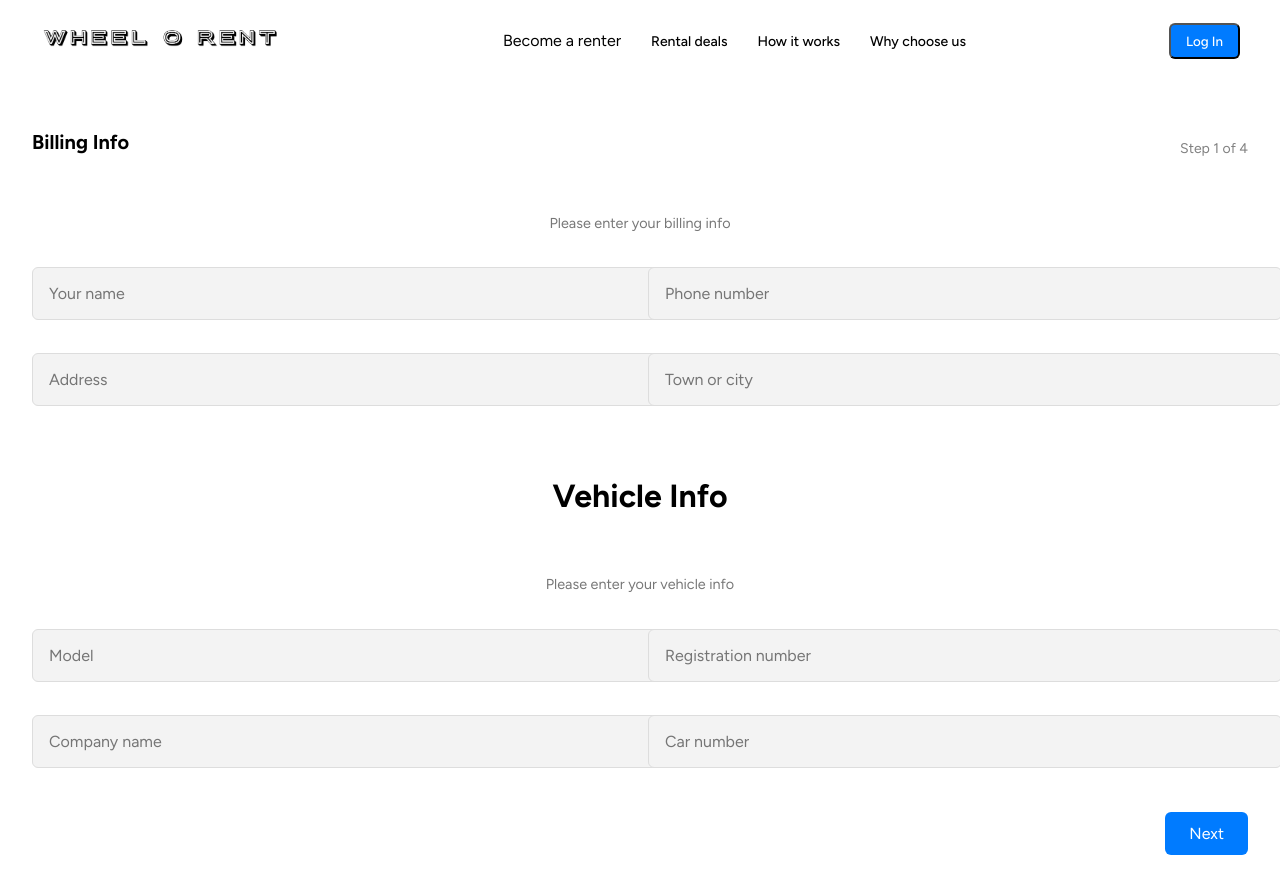
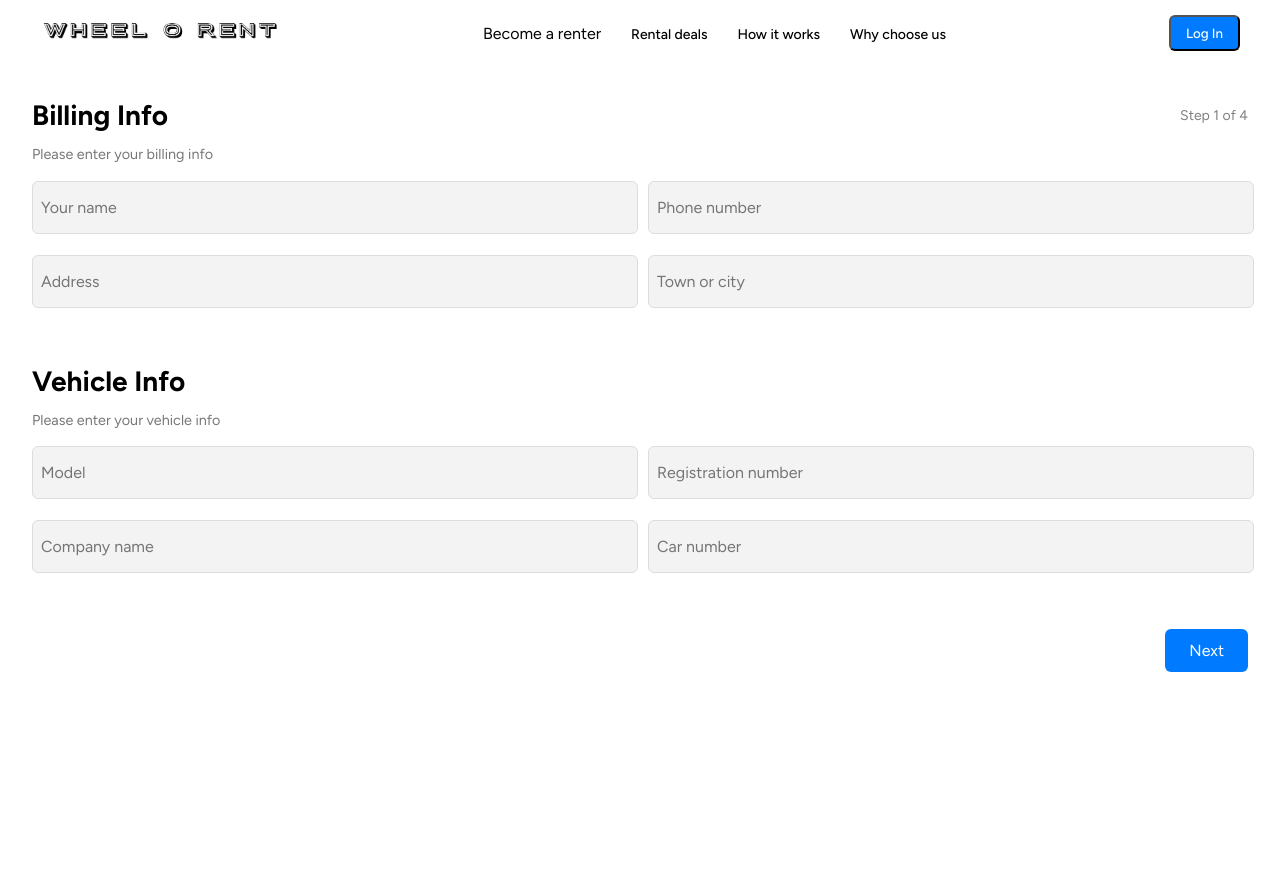
Before and after one commit to AkshatAwa/Wheelorent, a React (Vite) app: page /publishform/1 in a window 1280 px wide. Shown: the top 894 px of the page. Built offline with nearby package versions, Linux system fonts and the light colour scheme.

Commit message:
Form Updated

```diff
--- a/src/assets/Component/FAQ/Faq.css
+++ b/src/assets/Component/FAQ/Faq.css
@@ -9,6 +9,7 @@
     gap: 40px;
     max-width: 100rem;
     margin: auto;
+    padding: 40px 20px;
     font-family: "Figtree", sans-serif;
 }
 
--- a/src/assets/Component/Hero/Hero.css
+++ b/src/assets/Component/Hero/Hero.css
@@ -36,7 +36,7 @@
   .form-container {
     display: flex;
     flex-direction: column;
-    gap: 20px; /* Increased gap between all fields */
+    gap: 15px; /* Increased gap between all fields */
   }
 
   label {
@@ -47,7 +47,7 @@
 
   input {
     width: 100%;
-    padding: 12px;
+    padding: 10px;
     margin-top: 5px;
     border: none;
     border-radius: 6px;
@@ -56,6 +56,7 @@
   .date-container {
     display: flex;
     justify-content: space-between;
+    gap: 10px;
     margin-top: 30px; /* More space between Pickup & Drop-off */
   }
 
@@ -66,7 +67,7 @@
   .find-btn {
     background: black;
     color: white;
-    padding: 14px;
+    padding: 14px 18px;
     border: none;
     border-radius: 6px;
     margin-top: 30px; /* More space before button */
--- a/src/assets/Component/HowItWork/Hiw.css
+++ b/src/assets/Component/HowItWork/Hiw.css
@@ -2,7 +2,7 @@
   font-family: "Figtree", "sans-serif";
 }
 .how-it-works {
-    padding: 0 50px;
+    padding: 40px 20px;
     background-color: #f8f8ff;
     text-align: center;
     position: relative;
--- a/src/assets/Component/MainHero/Mainhero.jsx
+++ b/src/assets/Component/MainHero/Mainhero.jsx
@@ -12,7 +12,6 @@ const Mainhero = () => {
     <Hero/>
     <HowItWorks/>
     <RentalDeals/>
-    <RentalDeals/>
     <WhyChooseUs/>
     <FAQ/>
     <Footer/>
--- a/src/assets/Component/PublishForm/Billing/Billing.css
+++ b/src/assets/Component/PublishForm/Billing/Billing.css
@@ -1,5 +1,10 @@
+* {
+  margin: 0;
+  padding: 0;
+}
+
 .pvf-container {
-    width: 95%;
+  width: auto;
   min-height: 100vh;
   background-color: white;
   padding: 2rem;
@@ -9,14 +14,15 @@
 .pvf-step {
   display: flex;
   flex-direction: column;
-    gap: 2rem;
+  gap: 2.0rem;
   animation: fadeIn 0.3s ease-in;
 }
 
 .pvf-section {
   display: flex;
   flex-direction: column;
-    gap: 1rem;
+  gap: 0.8rem;
+  margin-bottom: 1.5rem;
 }
 
 .pvf-section-header {
@@ -26,8 +32,9 @@
 }
 
 .pvf-section-header h2 {
-    font-size: 1.25rem;
+  font-size: 1.75rem;
   font-weight: bold;
+  margin: 0;
 }
 
 .pvf-section-header span {
@@ -38,39 +45,57 @@
 .pvf-description {
   font-size: 0.9rem;
   color: #777;
+  text-align: left;
 }
 .pvf-grid {
   display: grid;
   grid-template-columns: repeat(2, 1fr);
-  gap: 1rem; /* 👈 Already good, handles spacing both row & column */
+  gap: 1rem;
 }
-
 
 .pvf-block {
   margin-top: 1rem;
 }
 
 .pvf-label {
+  font-size: 1.3rem;
   font-weight: bold;
   margin-bottom: 0.5rem;
 }
 
 .pvf-input {
-    padding: 1rem;
+  width: 98%;
+  padding: 1rem 0.5rem;
   border-radius: 6px;
   background-color: #f3f3f3;
   border: 1px solid #ddd;
   font-size: 1rem;
-    margin-bottom: 0.75rem; /* 👈 New spacing between inputs */
 }
-
 
 .pvf-radio-group,
 .pvf-checkbox-group {
   display: flex;
   flex-direction: column;
-    gap: 0.75rem;
+  align-items: flex-start; /* Ensure alignment starts from the left */
+  gap: 1.5rem; /* Reduced gap for a more compact look */
   margin-top: 1rem;
+}
+
+.pvf-radio-group label,
+.pvf-checkbox-group label {
+  display: flex;
+  align-items: center;
+  gap: 1.5rem; /* Space between radio button/checkbox and text */
+  color: black;
+  white-space: nowrap; /* Prevents text from breaking */
+  cursor: pointer; /* Makes labels clickable */
+}
+
+.pvf-radio-group input[type="radio"],
+.pvf-checkbox-group input[type="checkbox"] {
+  width: 16px;
+  height: 16px;
+  cursor: pointer;
 }
 
 .pvf-btn-row {
@@ -84,10 +109,6 @@
   justify-content: flex-end;
 }
 
-  .pvf-btn-center {
-    display: flex;
-    justify-content: center;
-  }
 
 .pvf-btn {
   padding: 0.75rem 1.5rem;
@@ -118,6 +139,12 @@
 }
 
 @keyframes fadeIn {
-    from { opacity: 0; transform: translateY(20px); }
-    to { opacity: 1; transform: translateY(0); }
+  from {
+    opacity: 0;
+    transform: translateY(20px);
   }
+  to {
+    opacity: 1;
+    transform: translateY(0);
+  }
+}
--- a/src/assets/Component/PublishForm/Billing/Billing.jsx
+++ b/src/assets/Component/PublishForm/Billing/Billing.jsx
@@ -1,10 +1,12 @@
 import React, { useState } from "react";
+import { useNavigate } from "react-router-dom";
 import { useParams } from "react-router-dom";
 import "./Billing.css";
 
 const PublishVehicleForm = () => {
   const { id } = useParams();
   const [step, setStep] = useState(1);
+  const navigate = useNavigate();
 
   const nextStep = () => setStep((prev) => prev + 1);
   const prevStep = () => setStep((prev) => prev - 1);
@@ -28,7 +30,9 @@ const PublishVehicleForm = () => {
           </div>
 
           <div className="pvf-section">
-            <h2>Vehicle Info</h2>
+            <div className="pvf-section-header">
+              <h2>Vehicle Info</h2>
+            </div>
             <p className="pvf-description">Please enter your vehicle info</p>
             <div className="pvf-grid">
               <input className="pvf-input" placeholder="Model" />
@@ -39,7 +43,9 @@ const PublishVehicleForm = () => {
           </div>
 
           <div className="pvf-btn-right">
-            <button className="pvf-btn pvf-btn-primary" onClick={nextStep}>Next</button>
+            <button className="pvf-btn pvf-btn-primary" onClick={nextStep}>
+              Next
+            </button>
           </div>
         </div>
       )}
@@ -81,35 +87,59 @@ const PublishVehicleForm = () => {
           </div>
 
           <div className="pvf-section">
-            <h2>Payment Method</h2>
+            <div className="pvf-section-header">
+              <h2>Payment Method</h2>
+            </div>
             <p className="pvf-description">Please enter your payment method</p>
             <div className="pvf-radio-group">
-              <label><input type="radio" name="payment" /> G-pay</label>
-              <label><input type="radio" name="payment" /> PayPal</label>
-              <label><input type="radio" name="payment" /> Cash on delivery</label>
+              <label>
+                <input type="radio" name="payment" /> G-pay
+              </label>
+              <label>
+                <input type="radio" name="payment" /> PayPal
+              </label>
+              <label>
+                <input type="radio" name="payment" /> Cash on delivery
+              </label>
             </div>
           </div>
 
           <div className="pvf-btn-row">
-            <button className="pvf-btn pvf-btn-back" onClick={prevStep}>Back</button>
-            <button className="pvf-btn pvf-btn-primary" onClick={nextStep}>Next</button>
+            <button className="pvf-btn pvf-btn-back" onClick={prevStep}>
+              Back
+            </button>
+            <button className="pvf-btn pvf-btn-primary" onClick={nextStep}>
+              Next
+            </button>
           </div>
         </div>
       )}
 
       {step === 3 && (
         <div className="pvf-step">
+          <div className="pvf-section">
           <div className="pvf-section-header">
             <h2>Confirmation</h2>
             <span>Step 3 of 4</span>
           </div>
-          <p className="pvf-description">We are getting to the end. Just a few clicks and your rental is ready!</p>
+          <p className="pvf-description">
+            We are getting to the end. Just a few clicks and your rental is
+            ready!
+          </p>
           <div className="pvf-checkbox-group">
-            <label><input type="checkbox" /> I agree with sending marketing and newsletter emails. No spam, promised!</label>
-            <label><input type="checkbox" /> I agree with our terms and conditions and privacy policy.</label>
+            <label>
+              <input type="checkbox" /> I agree with sending marketing and
+              newsletter emails. No spam, promised!
+            </label>
+            <label>
+              <input type="checkbox" /> I agree with our terms and conditions
+              and privacy policy.
+            </label>
           </div>
-          <div className="pvf-btn-center">
-            <button className="pvf-btn pvf-btn-confirm">Confirm now</button>
+        </div>
+          <div className="pvf-btn-row">
+            <button className="pvf-btn pvf-btn-back" onClick={prevStep}>Back</button>
+            <button className="pvf-btn pvf-btn-confirm" onClick={() => {alert("Your vehicle has been successfully published!"); navigate('/');}}>Confirm now</button>
           </div>
         </div>
       )}
--- a/src/assets/Component/RentDeals/RentDeals.css
+++ b/src/assets/Component/RentDeals/RentDeals.css
@@ -3,7 +3,7 @@
 }
 
 .rental {
-    padding: 0 50px;
+    padding: 40px 20px;
     background-color: #f8f8ff;
     text-align: center;
     position: relative;
--- a/src/assets/Component/WhyChooseUs/Wcu.css
+++ b/src/assets/Component/WhyChooseUs/Wcu.css
@@ -22,7 +22,7 @@ body {
     display: flex;
     flex-wrap: wrap;
     justify-content: center;
-    gap: 30px;
+    gap: 25px;
   }
 
   /* Floating Effect (Constant) */
@@ -40,20 +40,20 @@ body {
   /* Image Styling */
   .floating-card img {
     width: 100%;
-    height: 150px;
+    height: 200px;
     object-fit: cover;
     border-top-left-radius: 15px;
     border-top-right-radius: 15px;
   }
 
   .floating-card h3 {
-    font-size: 1.1rem;
+    font-size: 1.5rem;
     font-weight: 700;
     margin: 10px 0;
   }
 
   .floating-card p {
-    font-size: 0.9rem;
+    font-size: 1.3rem;
     color: #333;
     padding: 0 15px;
   }
```
Lines whose indentation alone changed are shown as unchanged.
